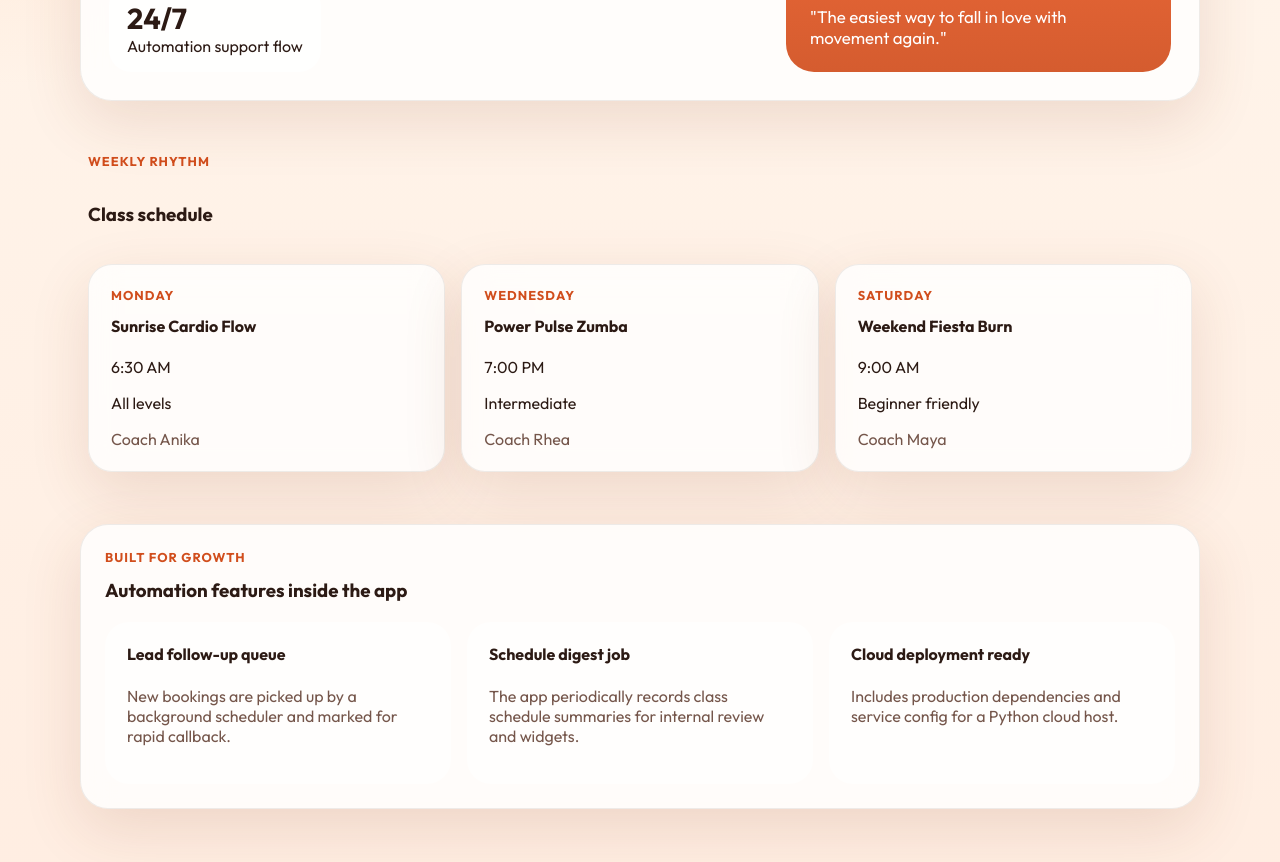
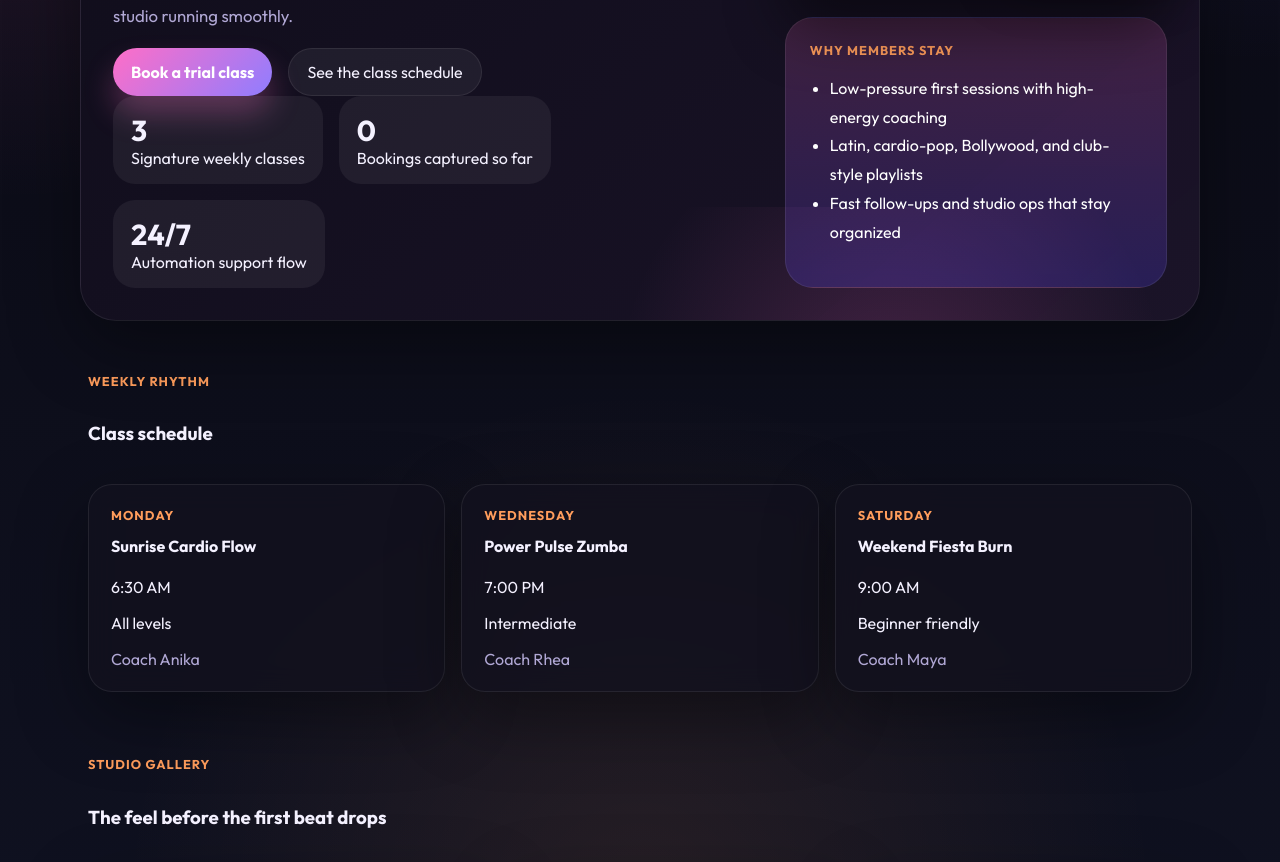
Before and after one commit to patilhimanshu146-tech/zumba, a Flask app: page / in a window 1280 px wide. Shown: the part 695-1557 px from the top of the page. Run offline with Flask 3, Linux system fonts and the light colour scheme; data that the repository does not hold is empty.

Commit message:
Redesign site with darker visual style

```diff
--- a/static/styles.css
+++ b/static/styles.css
@@ -1,14 +1,15 @@
 :root {
-  --bg: #fff8ef;
-  --surface: rgba(255, 255, 255, 0.8);
-  --surface-strong: #ffffff;
-  --text: #2c1a14;
-  --muted: #75564b;
-  --accent: #ff6b35;
-  --accent-dark: #d14e1d;
-  --accent-soft: #ffd3c4;
-  --border: rgba(44, 26, 20, 0.08);
-  --shadow: 0 20px 60px rgba(132, 67, 38, 0.14);
+  --bg: #0a0913;
+  --surface: rgba(18, 17, 30, 0.78);
+  --surface-strong: rgba(26, 24, 41, 0.96);
+  --surface-soft: rgba(255, 255, 255, 0.06);
+  --text: #f4f1ff;
+  --muted: #b1a8d5;
+  --accent: #ff6ec7;
+  --accent-dark: #ff9d5c;
+  --accent-soft: rgba(255, 110, 199, 0.14);
+  --border: rgba(255, 255, 255, 0.08);
+  --shadow: 0 24px 70px rgba(0, 0, 0, 0.38);
 }
 
 * {
@@ -24,9 +25,10 @@ body {
   font-family: "Outfit", sans-serif;
   color: var(--text);
   background:
-    radial-gradient(circle at top left, rgba(255, 186, 136, 0.55), transparent 30%),
-    radial-gradient(circle at top right, rgba(255, 107, 53, 0.18), transparent 25%),
-    linear-gradient(180deg, #fff8ef 0%, #ffe9dc 100%);
+    radial-gradient(circle at top left, rgba(255, 110, 199, 0.25), transparent 26%),
+    radial-gradient(circle at top right, rgba(102, 94, 255, 0.24), transparent 22%),
+    radial-gradient(circle at center, rgba(255, 157, 92, 0.1), transparent 30%),
+    linear-gradient(180deg, #090810 0%, #0f1120 50%, #090810 100%);
 }
 
 a {
@@ -53,8 +55,22 @@ a {
 }
 
 .hero {
-  border-radius: 32px;
-  padding: 28px;
+  position: relative;
+  overflow: hidden;
+  border-radius: 36px;
+  padding: 32px;
+  background:
+    linear-gradient(140deg, rgba(12, 11, 22, 0.96), rgba(28, 20, 42, 0.88)),
+    var(--surface);
+}
+
+.hero::before {
+  content: "";
+  position: absolute;
+  inset: auto -10% -25% 35%;
+  height: 360px;
+  background: radial-gradient(circle, rgba(255, 110, 199, 0.18), transparent 60%);
+  pointer-events: none;
 }
 
 .topbar,
@@ -159,17 +175,19 @@ h2 {
 }
 
 .primary-btn {
-  background: var(--accent);
+  background: linear-gradient(135deg, var(--accent), #8f7dff);
   color: white;
   font-weight: 700;
   border: 0;
   cursor: pointer;
+  box-shadow: 0 18px 30px rgba(255, 110, 199, 0.28);
 }
 
 .secondary-btn,
 .pill-link {
-  background: rgba(255, 255, 255, 0.75);
+  background: rgba(255, 255, 255, 0.06);
   border: 1px solid var(--border);
+  color: var(--text);
 }
 
 .primary-btn:hover,
@@ -183,7 +201,7 @@ h2 {
   min-width: 160px;
   padding: 16px 18px;
   border-radius: 22px;
-  background: rgba(255, 255, 255, 0.72);
+  background: rgba(255, 255, 255, 0.06);
 }
 
 .hero-stats strong,
@@ -195,8 +213,9 @@ h2 {
 .hero-card {
   border-radius: 28px;
   padding: 24px;
-  background: linear-gradient(180deg, rgba(255, 107, 53, 0.95), rgba(209, 78, 29, 0.92));
+  background: linear-gradient(180deg, rgba(255, 110, 199, 0.18), rgba(90, 72, 255, 0.22));
   color: white;
+  border: 1px solid rgba(255, 255, 255, 0.08);
 }
 
 .hero-card ul {
@@ -218,7 +237,8 @@ h2 {
 
 .class-grid,
 .feature-grid,
-.dashboard-grid {
+.dashboard-grid,
+.gallery-grid {
   margin-top: 20px;
 }
 
@@ -245,9 +265,49 @@ textarea {
   color: var(--muted);
 }
 
+.hero-visual {
+  position: relative;
+  display: grid;
+  gap: 18px;
+  align-self: stretch;
+}
+
+.hero-photo-stack {
+  position: relative;
+  min-height: 520px;
+}
+
+.hero-main-photo,
+.hero-floating-photo,
+.gallery-card img,
+.photo-collage img {
+  width: 100%;
+  height: 100%;
+  object-fit: cover;
+  border-radius: 26px;
+}
+
+.hero-main-photo {
+  min-height: 520px;
+  box-shadow: 0 30px 60px rgba(0, 0, 0, 0.45);
+}
+
+.hero-floating-photo {
+  position: absolute;
+  width: 48%;
+  height: 46%;
+  right: -4%;
+  bottom: 6%;
+  border: 6px solid rgba(15, 16, 28, 0.9);
+  box-shadow: 0 24px 45px rgba(0, 0, 0, 0.35);
+}
+
 .spotlight {
   border-radius: 28px;
   padding: 24px;
+  background:
+    linear-gradient(135deg, rgba(19, 18, 35, 0.94), rgba(29, 21, 47, 0.9)),
+    var(--surface);
 }
 
 .feature-grid {
@@ -260,14 +320,47 @@ textarea {
 }
 
 .feature-grid article {
-  background: rgba(255, 255, 255, 0.54);
+  background: rgba(255, 255, 255, 0.05);
+}
+
+.vibe-section {
+  padding-top: 12px;
+}
+
+.gallery-grid {
+  display: grid;
+  grid-template-columns: 1.1fr 0.9fr 0.9fr;
+  gap: 16px;
+}
+
+.gallery-card {
+  min-height: 260px;
+  overflow: hidden;
+  border-radius: 28px;
+  border: 1px solid var(--border);
+  box-shadow: var(--shadow);
+}
+
+.gallery-card.tall {
+  min-height: 540px;
+}
+
+.gallery-card img {
+  transition: transform 0.5s ease;
+}
+
+.gallery-card:hover img,
+.photo-collage img:hover,
+.hero-main-photo:hover,
+.hero-floating-photo:hover {
+  transform: scale(1.04);
 }
 
 .visual-panel {
   overflow: hidden;
   background:
-    radial-gradient(circle at top right, rgba(255, 107, 53, 0.16), transparent 35%),
-    rgba(255, 255, 255, 0.88);
+    radial-gradient(circle at top right, rgba(255, 110, 199, 0.2), transparent 35%),
+    rgba(17, 16, 29, 0.92);
 }
 
 .photo-collage {
--- a/templates/admin_login.html
+++ b/templates/admin_login.html
@@ -83,7 +83,6 @@
               alt="Energetic cardio dance movement"
             />
           </div>
-          <p class="photo-note">Admin email configured for this site: {{ admin_email }}</p>
         </div>
       </section>
     </div>
--- a/templates/index.html
+++ b/templates/index.html
@@ -17,6 +17,7 @@
       <header class="hero">
         <nav class="topbar">
           <div>
+            <p class="eyebrow">After-dark cardio studio</p>
             <h1>{{ studio_name }}</h1>
           </div>
           <a class="pill-link" href="{{ url_for('admin_login') }}">
@@ -25,11 +26,12 @@
         </nav>
         <div class="hero-grid">
           <section class="hero-copy">
-            <p class="badge">Dance. Sweat. Repeat.</p>
-            <h2>Zumba classes that feel like a weekend party and a fitness reset.</h2>
+            <p class="badge">Dance. Sweat. Glow.</p>
+            <h2>Electric Zumba nights with bold beats, sweat drops, and real studio energy.</h2>
             <p class="lead">
-              High-energy coaching, beginner-friendly routines, and automated lead
-              follow-ups so your studio stays responsive even while class is in motion.
+              Step into a darker, moodier workout space built around rhythm,
+              movement, and confidence. Fast-paced classes, cinematic lighting,
+              and a booking flow that keeps your studio running smoothly.
             </p>
             <div class="hero-actions">
               <a class="primary-btn" href="#booking">Book a trial class</a>
@@ -50,16 +52,27 @@
               </article>
             </div>
           </section>
-          <section class="hero-card">
-            <p class="card-label">Why members stay</p>
-            <ul>
-              <li>Guided warm-ups and low-pressure first sessions</li>
-              <li>Latin, Bollywood, and cardio fusion playlists</li>
-              <li>Automated reminders and quick callback tracking</li>
-            </ul>
-            <blockquote>
-              "The easiest way to fall in love with movement again."
-            </blockquote>
+          <section class="hero-visual">
+            <div class="hero-photo-stack">
+              <img
+                class="hero-main-photo"
+                src="https://images.unsplash.com/photo-1518611012118-696072aa579a?auto=format&fit=crop&w=1200&q=80"
+                alt="Energetic Zumba group class"
+              />
+              <img
+                class="hero-floating-photo"
+                src="https://images.unsplash.com/photo-1544717305-2782549b5136?auto=format&fit=crop&w=900&q=80"
+                alt="Dance fitness in colorful lighting"
+              />
+            </div>
+            <div class="hero-card">
+              <p class="card-label">Why members stay</p>
+              <ul>
+                <li>Low-pressure first sessions with high-energy coaching</li>
+                <li>Latin, cardio-pop, Bollywood, and club-style playlists</li>
+                <li>Fast follow-ups and studio ops that stay organized</li>
+              </ul>
+            </div>
           </section>
         </div>
       </header>
@@ -83,23 +96,50 @@
           </div>
         </section>
 
+        <section class="section vibe-section">
+          <div class="section-heading">
+            <p class="eyebrow">Studio gallery</p>
+            <h3>The feel before the first beat drops</h3>
+          </div>
+          <div class="gallery-grid">
+            <article class="gallery-card tall">
+              <img
+                src="https://images.unsplash.com/photo-1524594157360-3bbf8a8b11d7?auto=format&fit=crop&w=1200&q=80"
+                alt="Dance class under moody lighting"
+              />
+            </article>
+            <article class="gallery-card">
+              <img
+                src="https://images.unsplash.com/photo-1517836357463-d25dfeac3438?auto=format&fit=crop&w=1200&q=80"
+                alt="Cardio movement and stretch"
+              />
+            </article>
+            <article class="gallery-card">
+              <img
+                src="https://images.unsplash.com/photo-1517960413843-0aee8e2b3285?auto=format&fit=crop&w=1200&q=80"
+                alt="Friends enjoying a fitness class"
+              />
+            </article>
+          </div>
+        </section>
+
         <section class="section spotlight">
           <div>
-            <p class="eyebrow">Built for growth</p>
-            <h3>Automation features inside the app</h3>
+            <p class="eyebrow">Studio systems</p>
+            <h3>Behind the scenes, the rhythm stays organized</h3>
           </div>
           <div class="feature-grid">
             <article>
               <h4>Lead follow-up queue</h4>
-              <p>New bookings are picked up by a background scheduler and marked for rapid callback.</p>
+              <p>New bookings are picked up quickly so no trial request sits cold after class hours.</p>
             </article>
             <article>
-              <h4>Schedule digest job</h4>
-              <p>The app periodically records class schedule summaries for internal review and widgets.</p>
+              <h4>Class schedule digest</h4>
+              <p>Recurring automation keeps your latest class rhythm visible for internal ops and planning.</p>
             </article>
             <article>
-              <h4>Cloud deployment ready</h4>
-              <p>Includes production dependencies and service config for a Python cloud host.</p>
+              <h4>Always-on website flow</h4>
+              <p>Bookings, admin access, and dashboard tools are set up for a live hosted studio experience.</p>
             </article>
           </div>
         </section>
```
Also changed, not shown: other parts of static/styles.css (+32 -18 lines).
